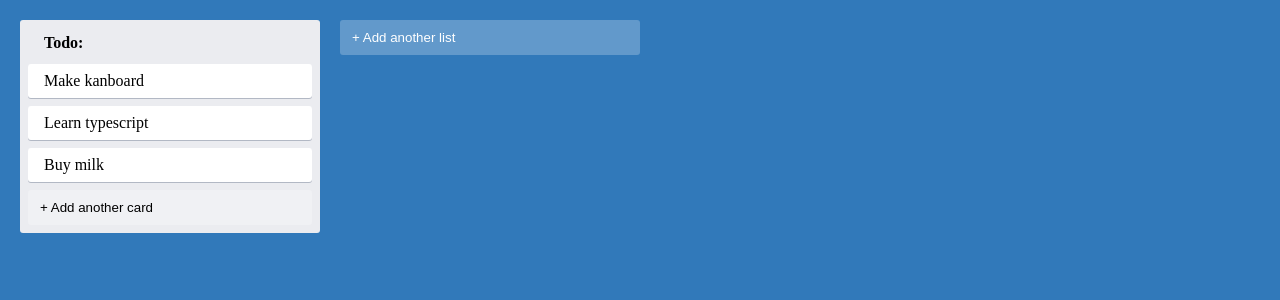
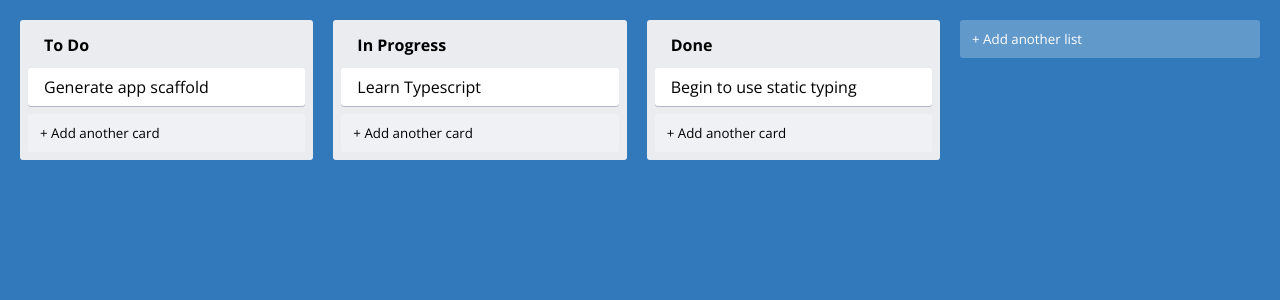
Before and after one commit to gaganssingh/kanboard-react_ts-project, a React (Create React App) app: page / in a window 1280 px wide. Shown: the top 300 px of the page. Built offline with nearby package versions, Linux system fonts and the light colour scheme.

Commit message:
Added react context and used seed data from the data store

```diff
--- a/src/App.tsx
+++ b/src/App.tsx
@@ -1,11 +1,16 @@
 import { AddNewItem } from "./components/AddNewItem";
 import { Column } from "./components/Column";
+import { useAppState } from "./state/AppStateContext";
 import { AppContainer } from "./styles";
 
 export const App = () => {
+  const { lists } = useAppState();
+
   return (
     <AppContainer>
-      <Column text="Todo:" />
+      {lists.map((list) => (
+        <Column key={list.id} {...list} />
+      ))}
       <AddNewItem onAdd={console.log} toggleButtonText="+ Add another list" />
     </AppContainer>
   );
--- a/src/components/Card.tsx
+++ b/src/components/Card.tsx
@@ -1,9 +1,10 @@
 import { CardContainer } from "../styles";
 
 type CardProps = {
+  id: string;
   text: string;
 };
 
-export const Card = ({ text }: CardProps) => {
+export const Card = ({ id, text }: CardProps) => {
   return <CardContainer>{text}</CardContainer>;
 };
--- a/src/components/Column.tsx
+++ b/src/components/Column.tsx
@@ -1,9 +1,11 @@
 import React from "react";
+import { useAppState } from "../state/AppStateContext";
 import { ColumnContainer, ColumnTitle } from "../styles";
 import { AddNewItem } from "./AddNewItem";
 import { Card } from "./Card";
 
 type ColumnProps = {
+  id: string;
   text: string;
 };
 
@@ -17,13 +19,17 @@ type ColumnProps = {
 //   text: string;
 // }>;
 
-export const Column: React.FC<ColumnProps> = ({ text }) => {
+export const Column: React.FC<ColumnProps> = ({ id, text }) => {
+  const { getTasksByListId } = useAppState();
+
+  const tasks = getTasksByListId(id);
+
   return (
     <ColumnContainer>
       <ColumnTitle>{text}</ColumnTitle>
-      <Card text="Make kanboard" />
-      <Card text="Learn typescript" />
-      <Card text="Buy milk" />
+      {tasks.map((task) => (
+        <Card key={task.id} {...task} />
+      ))}
       <AddNewItem
         onAdd={console.log}
         toggleButtonText="+ Add another card"
--- a/src/index.css
+++ b/src/index.css
@@ -1,3 +1,5 @@
+@import url("https://fonts.googleapis.com/css2?family=Open+Sans:wght@300;400;600;700&display=swap");
+
 html {
   box-sizing: border-box;
 }
@@ -14,4 +16,9 @@ html,
 body,
 #root {
   height: 100%;
+  font-family: "Open Sans", sans-serif;
 }
+
+button {
+  font-family: inherit;
+}
--- a/src/index.tsx
+++ b/src/index.tsx
@@ -2,12 +2,15 @@ import React from "react";
 import ReactDOM from "react-dom/client";
 import "./index.css";
 import { App } from "./App";
+import { AppStateProvider } from "./state/AppStateContext";
 
 const root = ReactDOM.createRoot(
   document.getElementById("root") as HTMLElement
 );
 root.render(
   <React.StrictMode>
-    <App />
+    <AppStateProvider>
+      <App />
+    </AppStateProvider>
   </React.StrictMode>
 );
--- /dev/null
+++ b/src/state/AppStateContext.tsx
@@ -0,0 +1,69 @@
+import { createContext, useContext } from "react";
+
+type Task = {
+  id: string;
+  text: string;
+};
+
+type List = {
+  id: string;
+  text: string;
+  tasks: Task[];
+};
+
+export type AppState = {
+  lists: List[];
+};
+
+const appData: AppState = {
+  lists: [
+    {
+      id: "0",
+      text: "To Do",
+      tasks: [{ id: "c0", text: "Generate app scaffold" }],
+    },
+    {
+      id: "1",
+      text: "In Progress",
+      tasks: [{ id: "c2", text: "Learn Typescript" }],
+    },
+    {
+      id: "2",
+      text: "Done",
+      tasks: [{ id: "c3", text: "Begin to use static typing" }],
+    },
+  ],
+};
+
+type AppStateContextProps = {
+  lists: List[];
+  getTasksByListId(id: string): Task[];
+};
+
+const AppStateContext = createContext({} as AppStateContextProps);
+
+type ChildrenProp = {
+  children?: React.ReactNode;
+};
+
+export const AppStateProvider = ({ children }: ChildrenProp) => {
+  const { lists } = appData;
+
+  const getTasksByListId = (id: string) => {
+    return lists.find((list) => list.id === id)?.tasks || [];
+  };
+
+  return (
+    <AppStateContext.Provider
+      value={{
+        lists,
+        getTasksByListId,
+      }}
+    >
+      {children}
+    </AppStateContext.Provider>
+  );
+};
+
+// Custom hook
+export const useAppState = () => useContext(AppStateContext);
```
